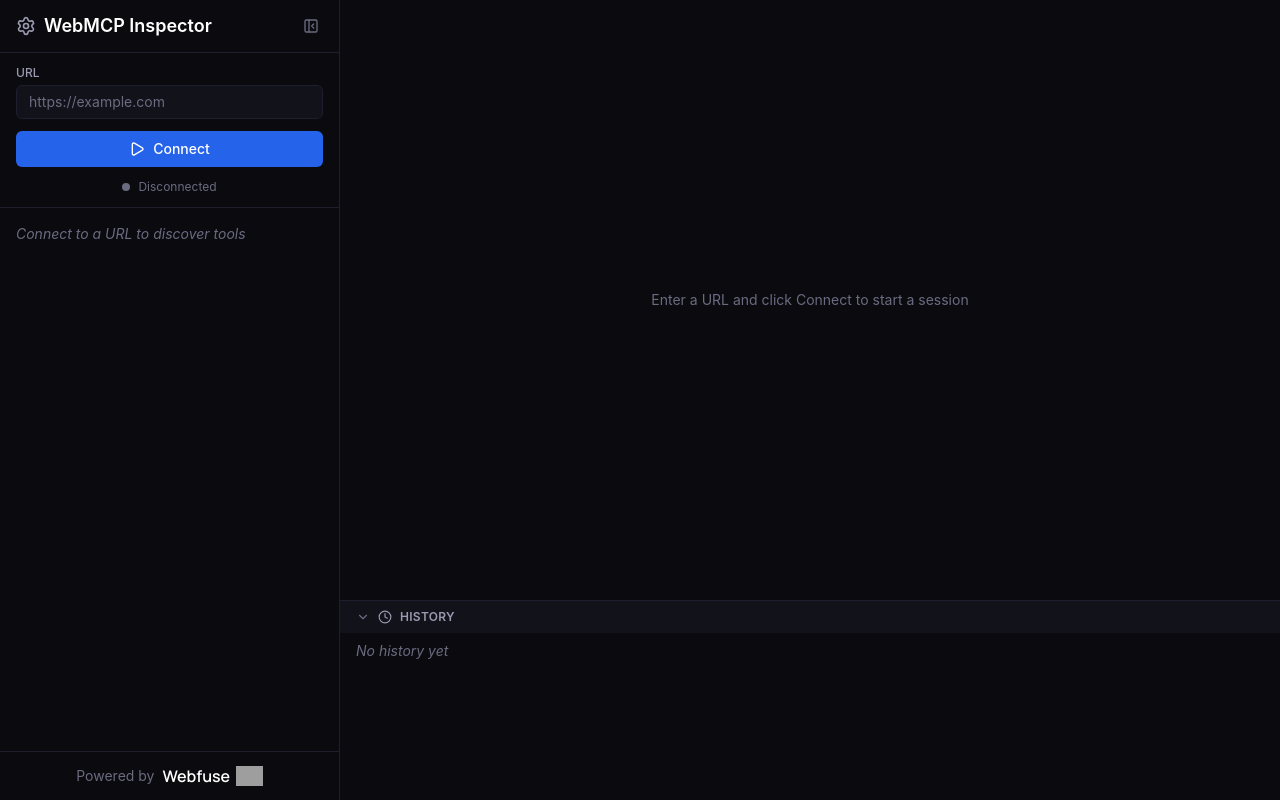
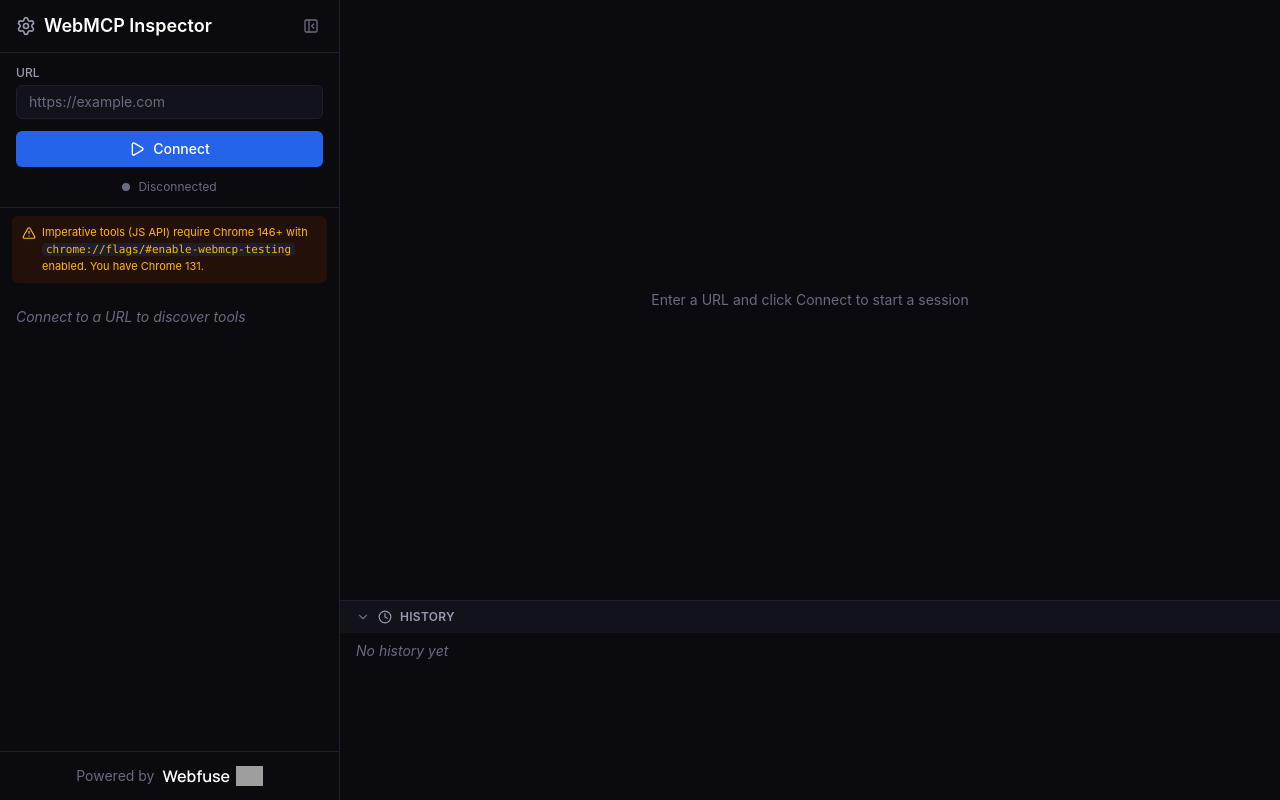
Before and after one commit to aogz/webmcpinspector, a React (Vite) app: page / in a window 1280 px wide. Built offline with nearby package versions, Linux system fonts and the light colour scheme; grey boxes are pictures that could not be loaded.

Commit message:
webmcp inspector

```diff
--- a/src/components/Sidebar.tsx
+++ b/src/components/Sidebar.tsx
@@ -256,12 +256,14 @@
                 executionResult={executionResults[tool.name] ?? null}
               />
             ))}
-            {!supportsImperative && imperativeTools.length === 0 && (
-              <div className="mx-3 mb-2 flex items-start gap-1.5 text-[11px] text-amber-400 bg-amber-950/40 rounded-md px-2.5 py-2">
-                <AlertTriangle className="w-3.5 h-3.5 shrink-0 mt-0.5" />
-                <span>Imperative tools require Chrome 146+.{chromeVersion !== null ? ` You have Chrome ${chromeVersion}.` : ""}</span>
-              </div>
-            )}
+          </div>
+        )}
+
+        {/* Imperative API warning */}
+        {!supportsImperative && (
+          <div className="mx-3 my-2 flex items-start gap-1.5 text-[11px] text-amber-400 bg-amber-950/40 rounded-md px-2.5 py-2">
+            <AlertTriangle className="w-3.5 h-3.5 shrink-0 mt-0.5" />
+            <span>Imperative tools (JS API) require Chrome 146+ with <code className="bg-[#1e1e2e] px-1 rounded text-amber-400">chrome://flags/#enable-webmcp-testing</code> enabled.{chromeVersion !== null ? ` You have Chrome ${chromeVersion}.` : " Non-Chrome browser detected."}</span>
           </div>
         )}
 
```
